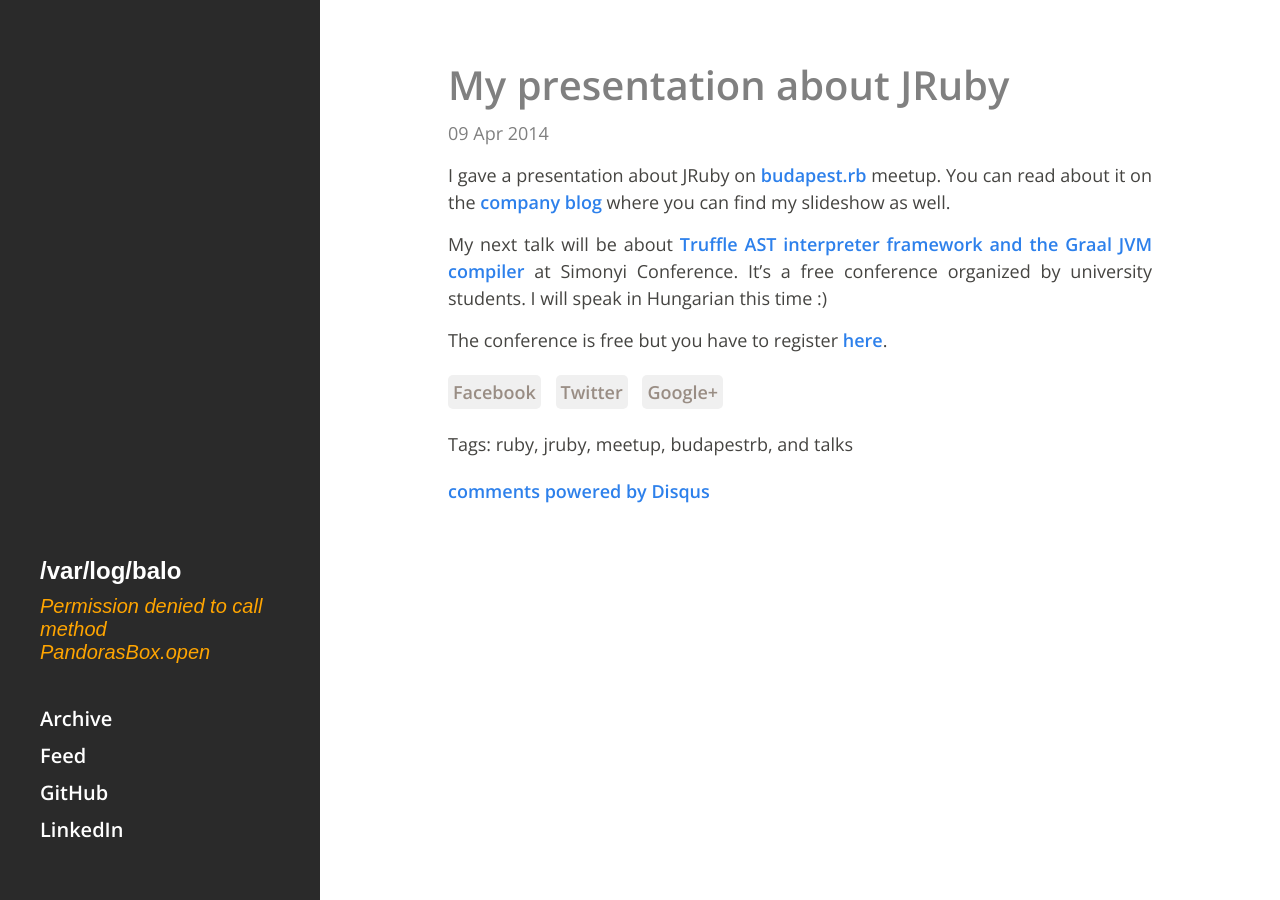
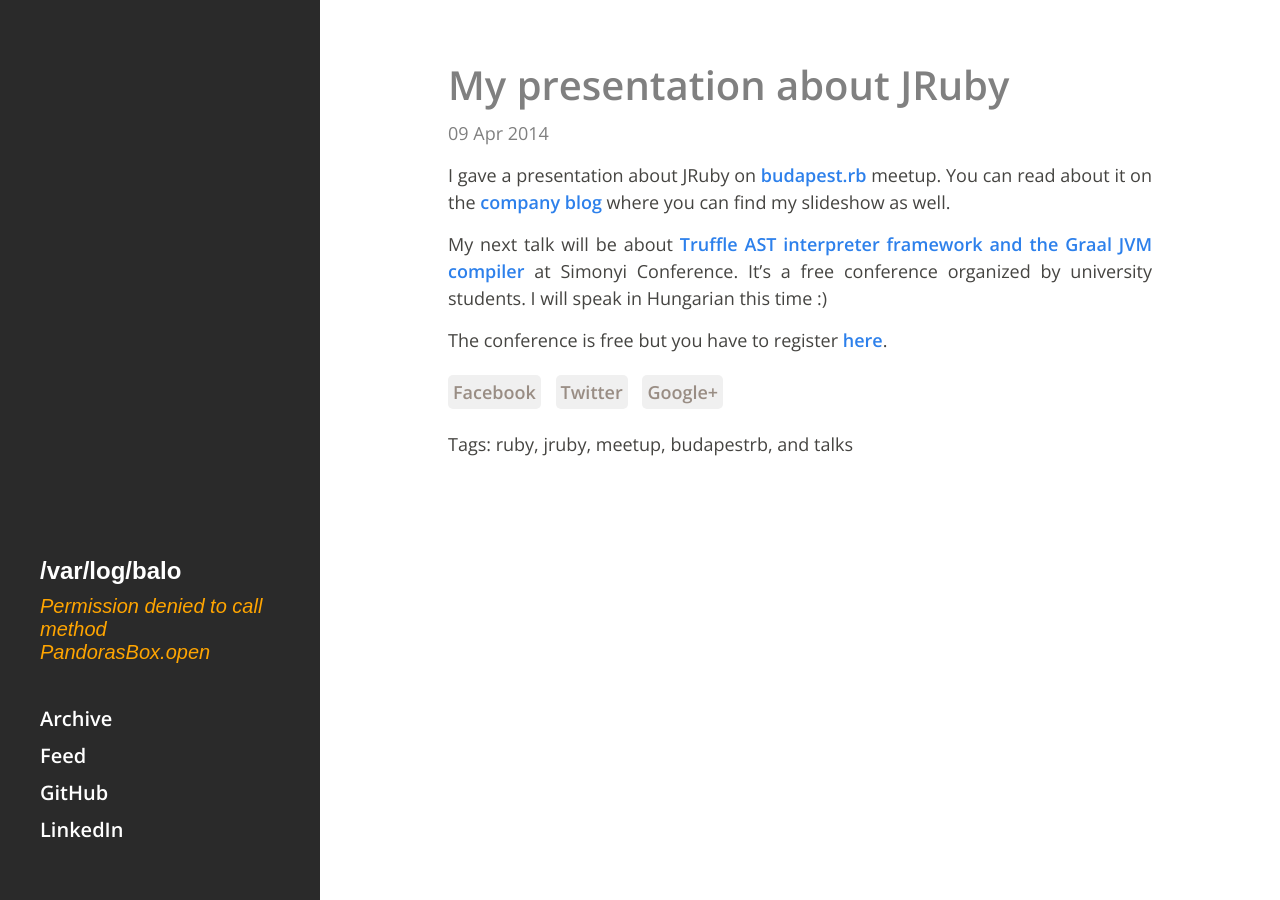
Before and after one commit to vbalazs/vbalazs.github.io, a Jekyll site: the page built from _posts/2014-04-09-presentation-about-jruby.md, in a window 1280 px wide. Built offline with Jekyll 4.4.1, drawn with Linux system fonts in a browser that asks for light colours; some web fonts are replaced; comment, search, counter and statistics services are not loaded.

Commit message:
Remove disqus
There is only ad-supported basic version so not worth it anymore.
Not needed anyway.

```diff
--- a/_includes/disqus.html
+++ /dev/null
@@ -1,12 +0,0 @@
-<div id="disqus_thread"></div>
-<script type="text/javascript">
-    var disqus_shortname = 'var-log-balo';
-
-    (function() {
-        var dsq = document.createElement('script'); dsq.type = 'text/javascript'; dsq.async = true;
-        dsq.src = '//' + disqus_shortname + '.disqus.com/embed.js';
-        (document.getElementsByTagName('head')[0] || document.getElementsByTagName('body')[0]).appendChild(dsq);
-    })();
-</script>
-<noscript>Please enable JavaScript to view the <a href="http://disqus.com/?ref_noscript">comments powered by Disqus.</a></noscript>
-<a href="http://disqus.com" class="dsq-brlink">comments powered by <span class="logo-disqus">Disqus</span></a>
--- a/_layouts/post.html
+++ b/_layouts/post.html
@@ -40,5 +40,3 @@
     </ul>
   </div>
 {% endif %}
-
-{% include disqus.html %}
```
